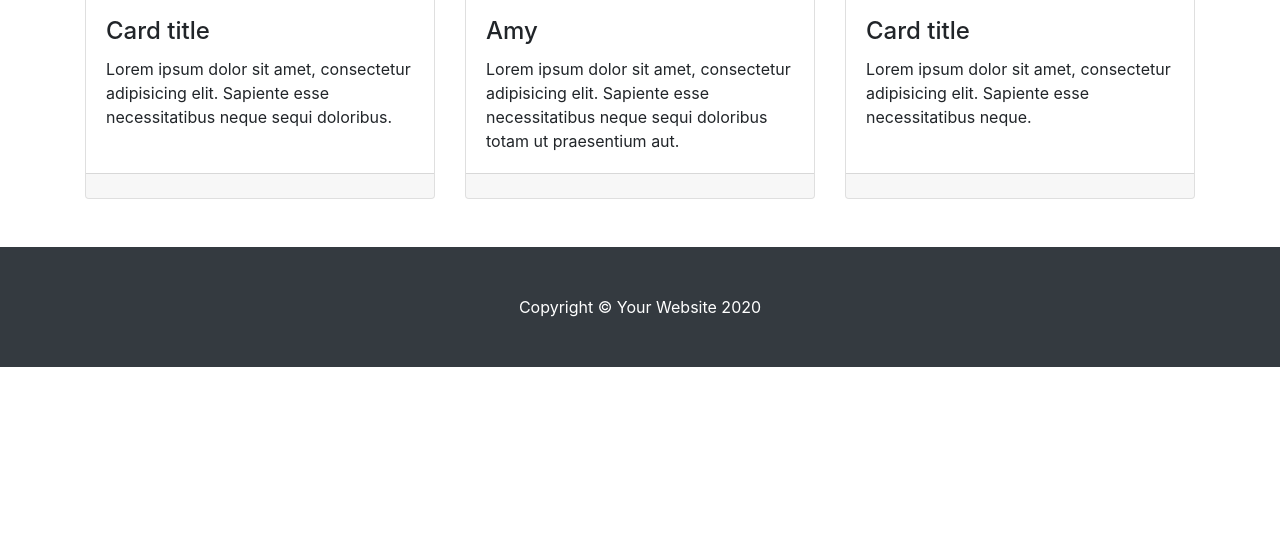
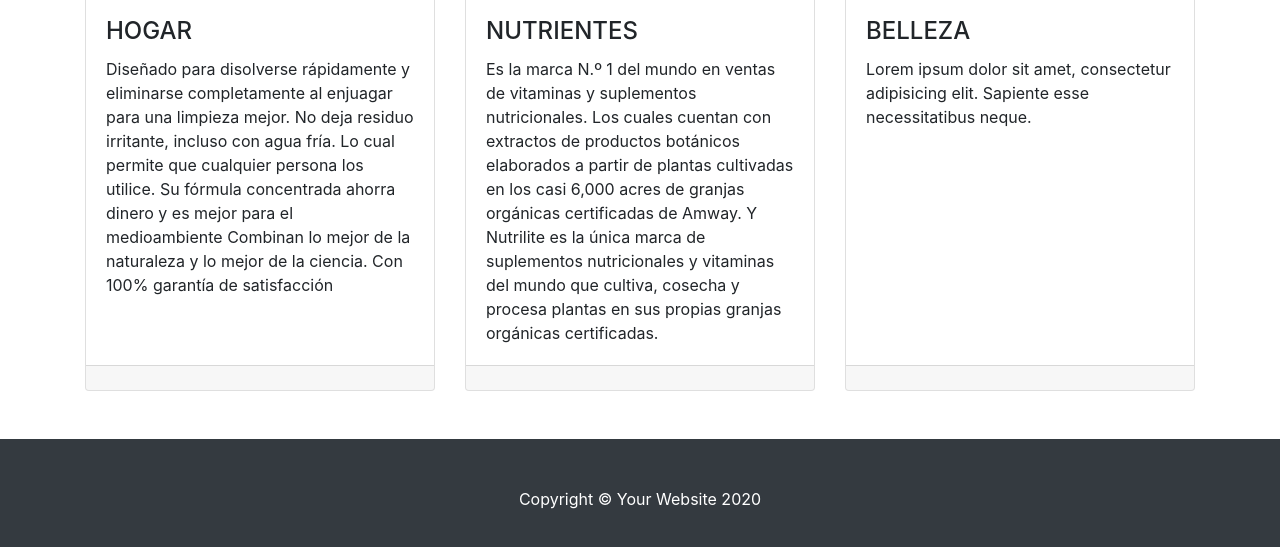
Before and after one commit to Amyly10/Proyecto1-ProgramacionInternet, a website: page Proyecto1/index.html in a window 1280 px wide. Shown: the part 1238-1785 px from the top of the page. Before the commit the page ends 1605 px from the top, so only its background shows below. Drawn offline with Linux system fonts and the light colour scheme.

Commit message:
Agregue descripcion imagenes

```diff
--- a/Proyecto1/index.html
+++ b/Proyecto1/index.html
@@ -8,7 +8,7 @@
   <meta name="description" content="">
   <meta name="author" content="">
 
-  <title>Business Frontpage - Start Bootstrap Template</title>
+  <title>Business Frontpage </title>
 
   <!-- Bootstrap core CSS -->
   <link href="vendor/bootstrap/css/bootstrap.min.css" rel="stylesheet">
@@ -104,8 +104,12 @@
         <div class="card h-100">
           <img class="card-img-top" src="https://www.amway.com.mx/amwayhome/images/stages/stage04-2.png" alt="300">
           <div class="card-body">
-            <h4 class="card-title">Card title</h4>
-            <p class="card-text">Lorem ipsum dolor sit amet, consectetur adipisicing elit. Sapiente esse necessitatibus neque sequi doloribus.</p>
+            <h4 class="card-title">HOGAR</h4>
+            <p class="card-text"> Diseñado para disolverse rápidamente y eliminarse completamente al enjuagar
+              para una limpieza mejor.
+               No deja residuo irritante, incluso con agua fría. Lo cual permite que cualquier persona los utilice.
+               Su fórmula concentrada ahorra dinero y es mejor para el medioambiente
+               Combinan lo mejor de la naturaleza y lo mejor de la ciencia. Con 100% garantía de satisfacción</p>
           </div>
           <div class="card-footer">
 
@@ -116,8 +120,13 @@
         <div class="card h-100">
           <img class="card-img-top" src="https://i.ytimg.com/vi/QxK6Wr6NsMA/maxresdefault.jpg" alt="300">
           <div class="card-body">
-            <h4 class="card-title">Amy</h4>
-            <p class="card-text">Lorem ipsum dolor sit amet, consectetur adipisicing elit. Sapiente esse necessitatibus neque sequi doloribus totam ut praesentium aut.</p>
+            <h4 class="card-title">NUTRIENTES</h4>
+            <p class="card-text">Es la marca N.º 1 del mundo en ventas de vitaminas y suplementos nutricionales.
+               Los cuales cuentan con extractos de productos botánicos elaborados a partir de plantas cultivadas en los casi 6,000 acres
+               de granjas orgánicas certificadas de Amway. Y Nutrilite es la única marca de suplementos nutricionales y vitaminas del mundo
+                que cultiva, cosecha y procesa plantas en sus propias granjas orgánicas certificadas.
+
+            </p>
           </div>
           <div class="card-footer">
 
@@ -128,7 +137,7 @@
         <div class="card h-100">
           <img class="card-img-top" src="https://www.amwayconnections.com/espanol/files/2016/05/AMWCon_Top_Ten_Tips_1280x700_AMW051-1050x574.jpg" alt="300">
           <div class="card-body">
-            <h4 class="card-title">Card title</h4>
+            <h4 class="card-title">BELLEZA</h4>
             <p class="card-text">Lorem ipsum dolor sit amet, consectetur adipisicing elit. Sapiente esse necessitatibus neque.</p>
           </div>
           <div class="card-footer">
```
